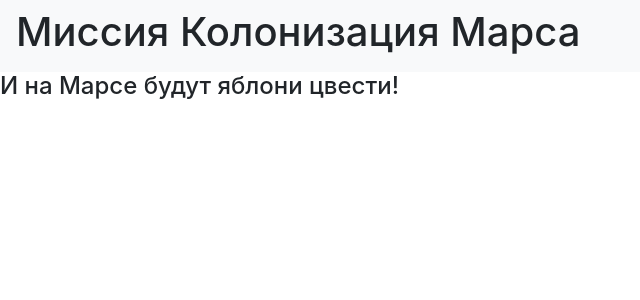
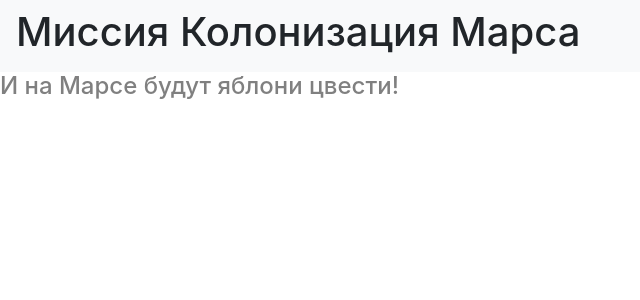
Before and after one commit to bullbulk/lyceum_flask_wtf, a Flask app: page / in a window 1280 px wide. Shown: the top 300 px of the page, without its empty margins (0-640 px from the left). Run offline with Flask 2, Linux system fonts and the light colour scheme; some libraries are stand-ins or nearby versions.

Commit message:
added extension from base

```diff
--- a/main.py
+++ b/main.py
@@ -9,5 +9,10 @@ def index():
     return render_template('base.html', title='Заготовка')
 
 
+@app.route('/training/<prof>')
+def training(prof):
+    return render_template('training.html', prof=prof)
+
+
 if __name__ == '__main__':
     app.run(host='127.0.0.1', port=8080)
--- a/templates/base.html
+++ b/templates/base.html
@@ -14,7 +14,7 @@
     <nav class="navbar navbar-light bg-light">
         <h1>Миссия Колонизация Марса</h1>
     </nav>
-    <h4>И на Марсе будут яблони цвести!</h4>
+    <h4 style="color: #808080">И на Марсе будут яблони цвести!</h4>
 </header>
 <!-- Begin page content -->
 <main role="main" class="container">
```
